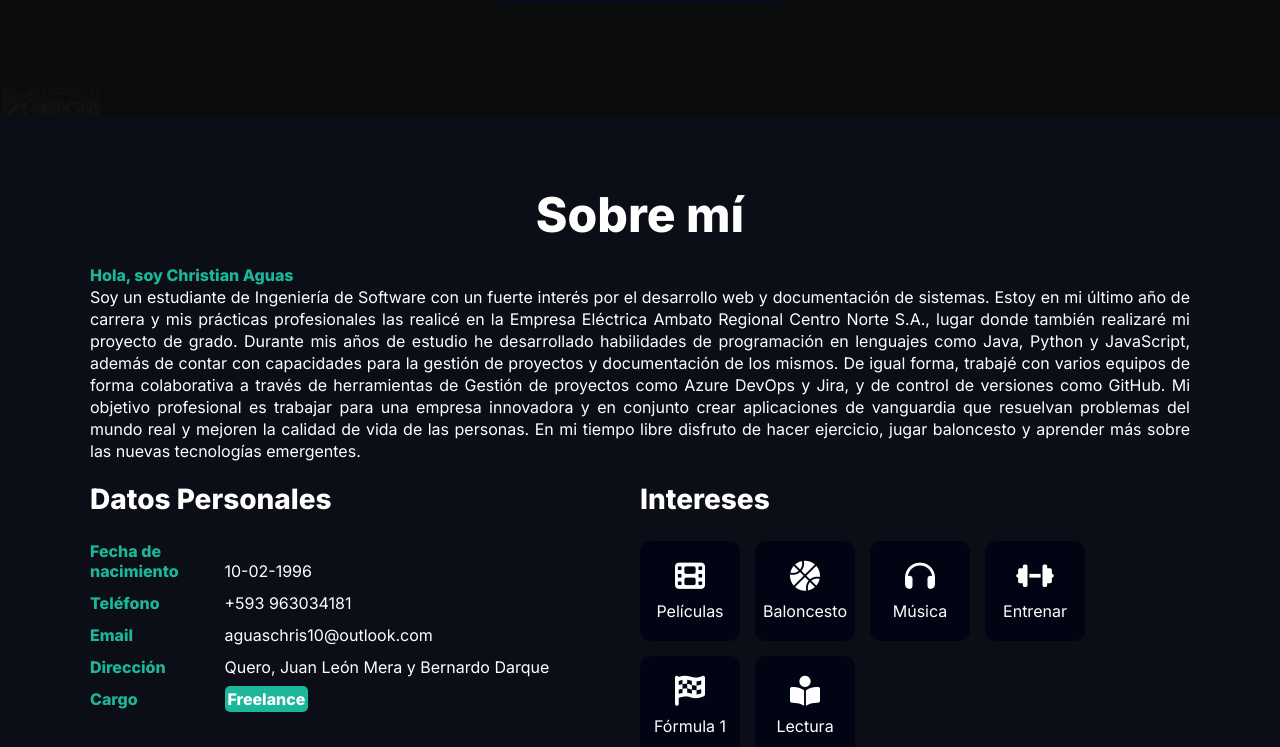
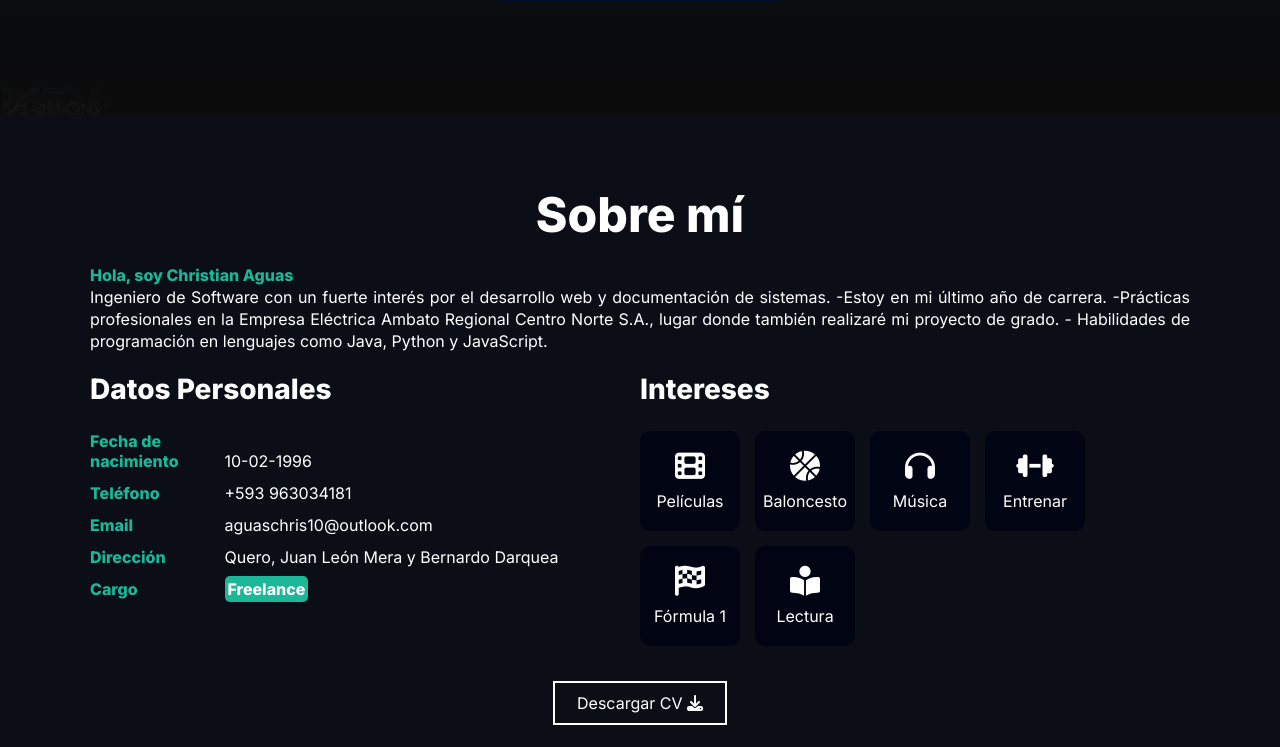
Before and after one commit to AguasChris1024/portfolio-personal.github.io, a plain HTML site: page index.html in a window 1280 px wide. Shown: the part 685-1432 px from the top of the page. Drawn offline with Linux system fonts and the light colour scheme.

Commit message:
Corrección de datos y CV

```diff
--- a/index.html
+++ b/index.html
@@ -5,7 +5,7 @@
     <meta http-equiv="X-UA-Compatible" content="IE=edge">
     <meta name="viewport" content="width=device-width, initial-scale=1.0">
     <link rel="stylesheet" href="https://cdnjs.cloudflare.com/ajax/libs/font-awesome/6.2.1/css/all.min.css" integrity="sha512-MV7K8+y+gLIBoVD59lQIYicR65iaqukzvf/nwasF0nqhPay5w/9lJmVM2hMDcnK1OnMGCdVK+iQrJ7lzPJQd1w==" crossorigin="anonymous" referrerpolicy="no-referrer" />
-    <title>Christian Aguas</title>
+    <title>💻Christian Aguas</title>
     <link rel="stylesheet" href="estilo_portfolio.css">
 </head>
 <body>
@@ -38,13 +38,13 @@
                 <img src="img/Camiseta verde y fondo de hojas de maple.jpg" alt="">
             </div>
             <h1>Christian Aguas</h1>
-            <h2>Estudiante de Ingeniería de Software</h2>
+            <h2>Ingeniero de Software</h2>
             <div class="redes-sociales">
                 <a href="https://www.facebook.com/aguaschris/" target="_blank"><i class="fa-brands fa-facebook-f"></i></a>
                 <a href="https://twitter.com/aguaschris35" target="_blank"><i class="fa-brands fa-twitter"></i></i></a>
                 <a href="https://www.linkedin.com/in/ag062810" target="_blank"><i class="fa-brands fa-linkedin-in"></i></a>
                 <a href="https://github.com/AguasChris1024" target="_blank"><i class="fa-brands fa-github-alt"></i></a>
-                <a href="https://discord.com/users/AgChrist10#0298" target="_blank"><i class="fa-brands fa-discord"></i></a>
+                <a href="https://discord.gg/HaHKwbzT" target="_blank"><i class="fa-brands fa-discord"></i></a>
             </div>
         </div>
     </section>
@@ -54,16 +54,12 @@
         <div class="contenido-seccion">
             <h2>Sobre mí</h2>
             <p><span>Hola, soy Christian Aguas</span><br>
-            Soy un estudiante de Ingeniería de Software con un fuerte interés por el desarrollo
-            web y documentación de sistemas. Estoy en mi último año de carrera y mis prácticas profesionales las realicé en la Empresa
-            Eléctrica Ambato Regional Centro Norte S.A., lugar donde también realizaré mi proyecto de grado.
-            Durante mis años de estudio he desarrollado habilidades de programación en lenguajes como Java, Python y JavaScript, además de
-            contar con capacidades para la gestión de proyectos y documentación de los mismos. De igual forma, trabajé con varios equipos
-            de forma colaborativa a través de herramientas de Gestión de proyectos como Azure DevOps y Jira, y de control de versiones como
-            GitHub.
-            Mi objetivo profesional es trabajar para una empresa innovadora y en conjunto crear aplicaciones de vanguardia que resuelvan
-            problemas del mundo real y mejoren la calidad de vida de las personas. En mi tiempo libre disfruto de hacer ejercicio, jugar
-            baloncesto y aprender más sobre las nuevas tecnologías emergentes.</p>
+            Ingeniero de Software con un fuerte interés por el desarrollo
+            web y documentación de sistemas.
+            -Estoy en mi último año de carrera.
+            -Prácticas profesionales en la Empresa Eléctrica Ambato Regional Centro Norte S.A., lugar donde también realizaré mi proyecto de grado.
+            - Habilidades de programación en lenguajes como Java, Python y JavaScript.
+            </p>
 
             <div class="fila">
                 <!-- Datos personales -->
@@ -84,7 +80,7 @@
                         </li>
                         <li>
                             <strong>Dirección</strong>
-                            Quero, Juan León Mera y Bernardo Darque
+                            Quero, Juan León Mera y Bernardo Darquea
                         </li>
                         <li>
                             <strong>Cargo</strong>
@@ -380,7 +376,7 @@
             <a href="https://twitter.com/aguaschris35" target="_blank"><i class="fa-brands fa-twitter"></i></i></a>
             <a href="https://www.linkedin.com/in/ag062810" target="_blank"><i class="fa-brands fa-linkedin-in"></i></a>
             <a href="https://github.com/AguasChris1024" target="_blank"><i class="fa-brands fa-github-alt"></i></a>
-            <a href="https://discord.com/users/AgChrist10#0298" target="_blank"><i class="fa-brands fa-discord"></i></a>
+            <a href="https://discord.gg/HaHKwbzT" target="_blank"><i class="fa-brands fa-discord"></i></a>
         </div>
     </footer>
 
```
Also changed, not shown: 1 other file.
